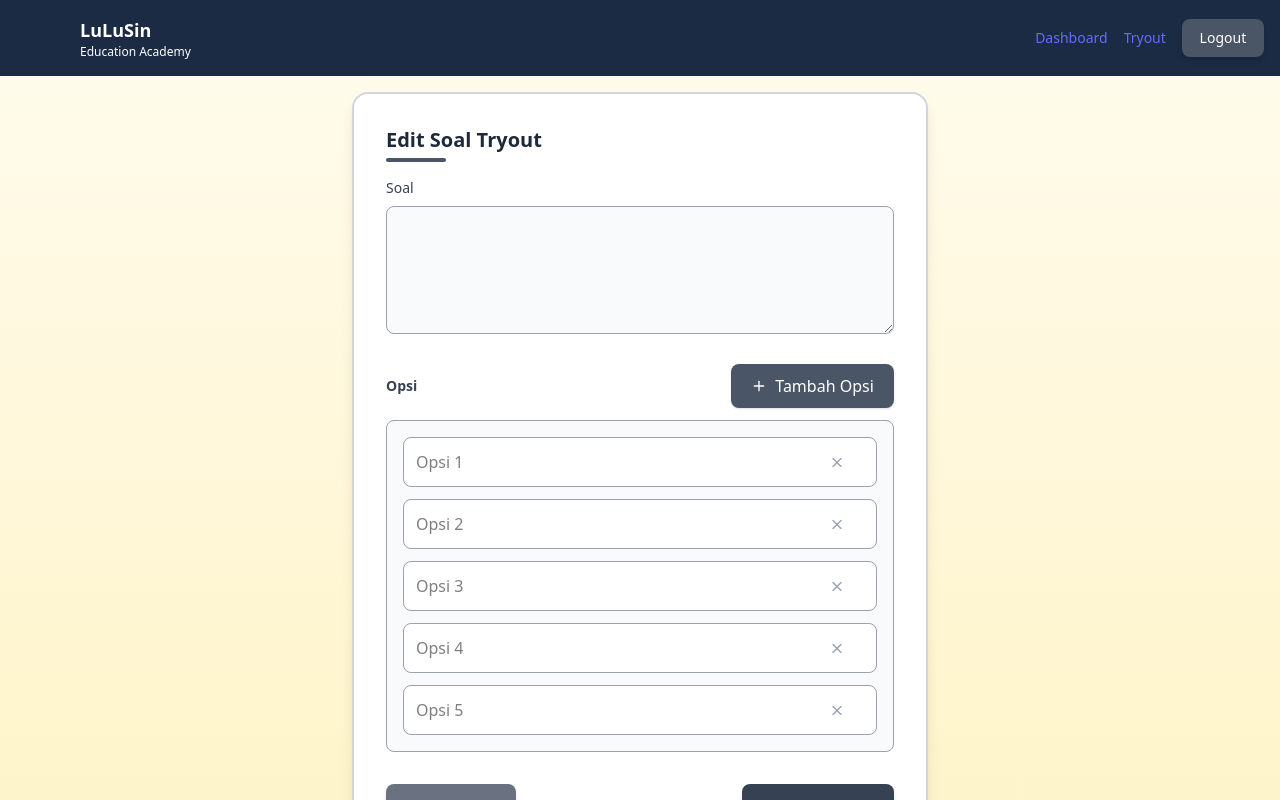
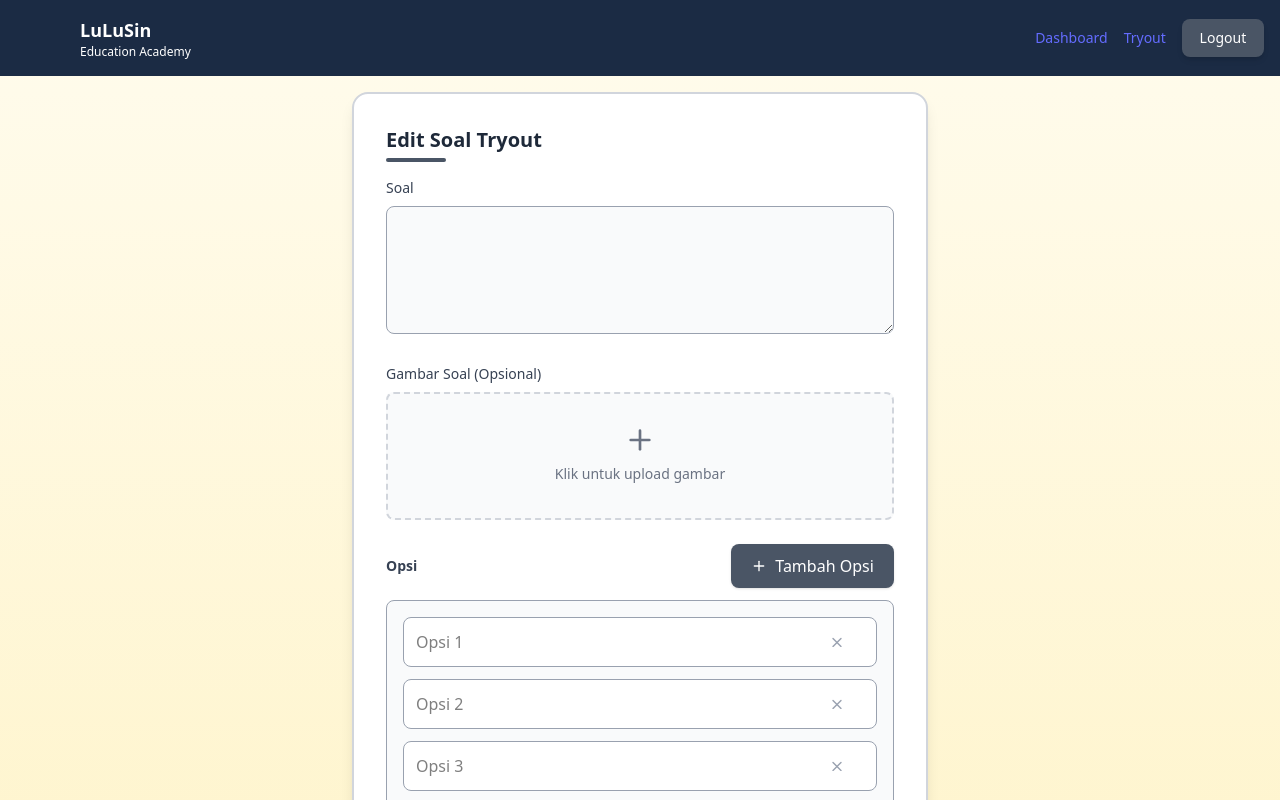
Before and after one commit to mifzalf/LuLuSin-FrontEnd, a React (Vite) app: page /guru/tryout/id/editsubjek in a window 1280 px wide. Built offline with nearby package versions, Linux system fonts and the light colour scheme.

Commit message:
memberikan untuk menambahkan gambar pada form

```diff
--- a/src/Pages/Guru/EditTryoutSubjek.jsx
+++ b/src/Pages/Guru/EditTryoutSubjek.jsx
@@ -6,6 +6,8 @@ import { FiPlus, FiX, FiArrowRight, FiArrowLeft } from "react-icons/fi";
 
 const EditTryoutSubjek = () => {
   const [options, setOptions] = useState(["", "", "", "", ""]);
+  const [selectedImage, setSelectedImage] = useState(null);
+  const [imagePreview, setImagePreview] = useState(null);
 
   const addOption = () => {
     setOptions([...options, ""]);
@@ -15,6 +17,19 @@ const EditTryoutSubjek = () => {
     if (options.length > 2) {
       setOptions(options.filter((_, index) => index !== indexToRemove));
     }
+  };
+
+  const handleImageChange = (e) => {
+    const file = e.target.files[0];
+    if (file) {
+      setSelectedImage(file);
+      setImagePreview(URL.createObjectURL(file));
+    }
+  };
+
+  const removeImage = () => {
+    setSelectedImage(null);
+    setImagePreview(null);
   };
 
   // Animation variants
@@ -76,6 +91,50 @@ const EditTryoutSubjek = () => {
               className="w-full p-3 border border-gray-400 bg-gray-50 rounded-lg h-32 focus:outline-none focus:ring-2 focus:ring-gray-500 focus:border-transparent transition-all text-black"
               whileFocus={{ boxShadow: "0 0 0 3px rgba(107, 114, 128, 0.2)" }}
             ></motion.textarea>
+          </motion.div>
+
+          <motion.div variants={itemVariants}>
+            <label className="block mb-2 text-sm font-medium text-gray-700">
+              Gambar Soal (Opsional)
+            </label>
+            <div className="space-y-4">
+              <div className="flex items-center justify-center w-full">
+                <label className="flex flex-col items-center justify-center w-full h-32 border-2 border-gray-300 border-dashed rounded-lg cursor-pointer bg-gray-50 hover:bg-gray-100">
+                  <div className="flex flex-col items-center justify-center pt-5 pb-6">
+                    <FiPlus className="w-8 h-8 mb-2 text-gray-500" />
+                    <p className="text-sm text-gray-500">
+                      Klik untuk upload gambar
+                    </p>
+                  </div>
+                  <input
+                    type="file"
+                    className="hidden"
+                    accept="image/*"
+                    onChange={handleImageChange}
+                  />
+                </label>
+              </div>
+
+              {imagePreview && (
+                <motion.div
+                  initial={{ opacity: 0, y: 10 }}
+                  animate={{ opacity: 1, y: 0 }}
+                  className="relative"
+                >
+                  <img
+                    src={imagePreview}
+                    alt="Preview"
+                    className="max-h-48 rounded-lg mx-auto"
+                  />
+                  <button
+                    onClick={removeImage}
+                    className="absolute top-2 right-2 p-1 bg-red-500 text-white rounded-full hover:bg-red-600"
+                  >
+                    <FiX size={16} />
+                  </button>
+                </motion.div>
+              )}
+            </div>
           </motion.div>
 
           <motion.div variants={itemVariants} className="space-y-3">
```
